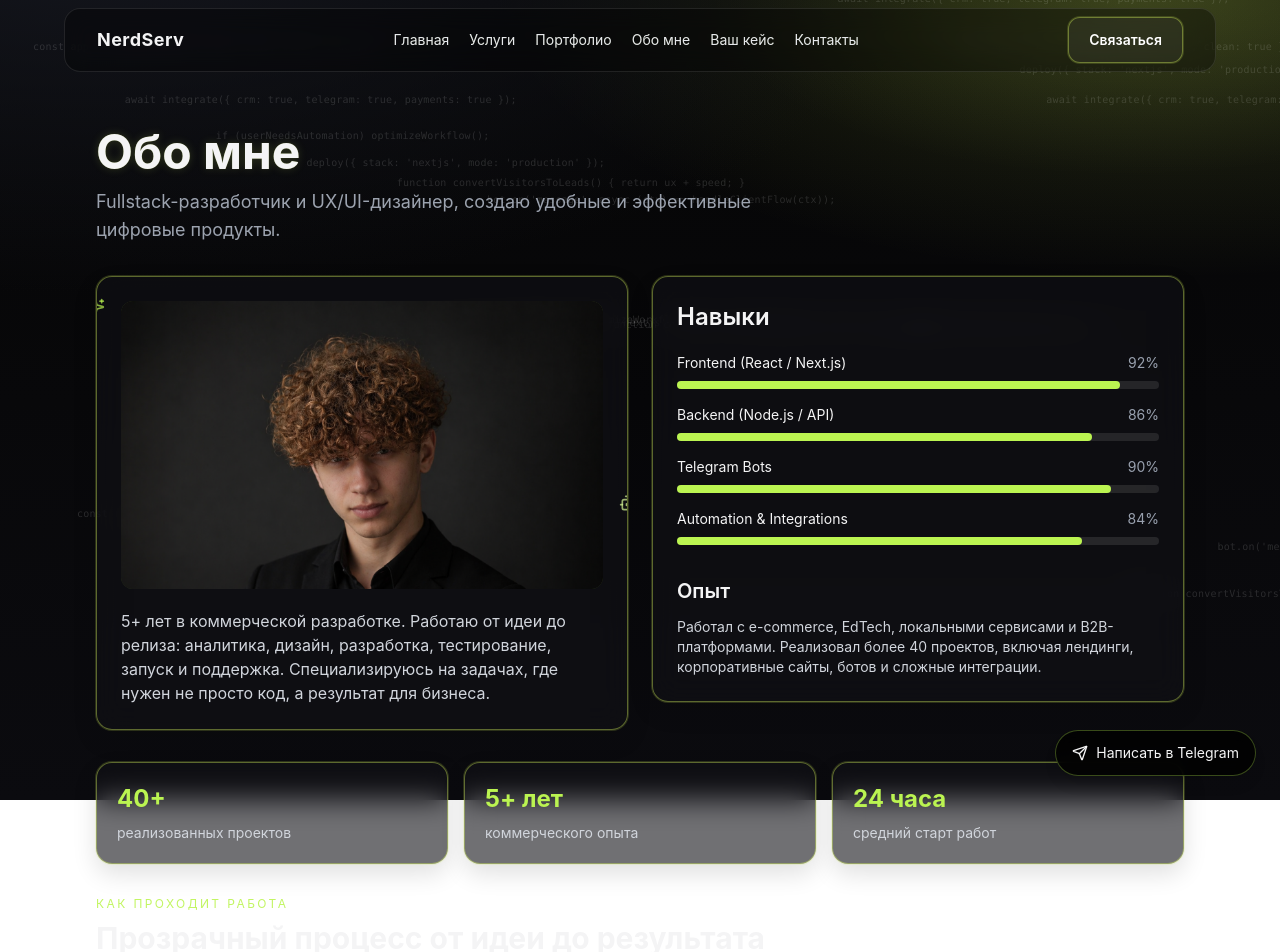
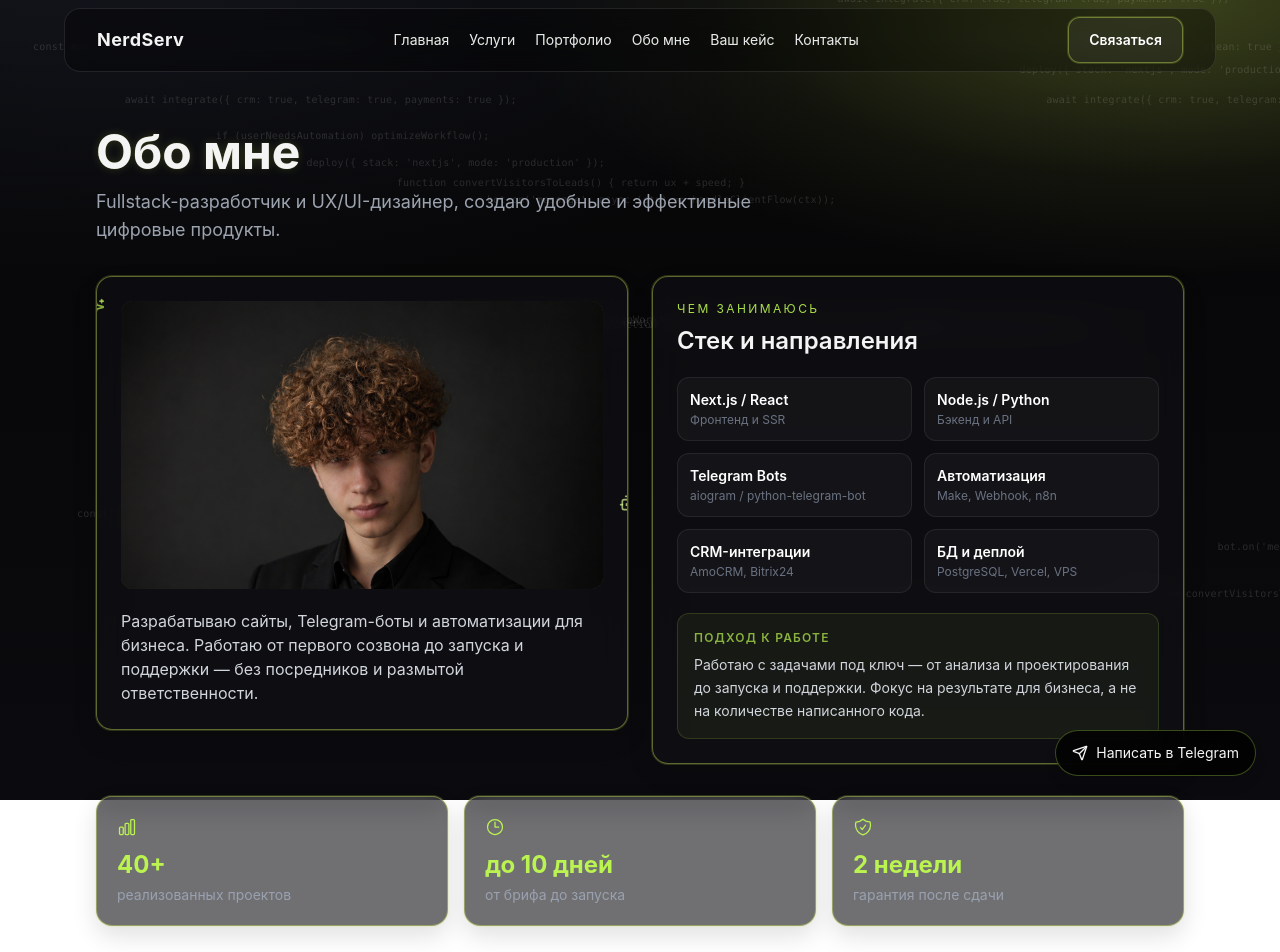
Before and after one commit to Pipata246/nerdServ, a Next.js app: page /about in a window 1280 px wide. Shown: the top 952 px of the page. Built offline with nearby package versions, Linux system fonts and the light colour scheme.

Commit message:
изменена вкладка обо мнеэ

```diff
--- a/src/app/about/page.tsx
+++ b/src/app/about/page.tsx
@@ -2,7 +2,6 @@ import { Metadata } from "next";
 import Link from "next/link";
 import Image from "next/image";
 import { Reveal } from "@/components/animated/reveal";
-import { SkillsBars } from "@/components/sections/skills-bars";
 import { SVGSprinkles } from "@/components/ui/svg-sprinkles";
 
 export const metadata: Metadata = {
@@ -36,36 +35,55 @@ export default function AboutPage() {
                 />
               </div>
               <p className="text-gray-300">
-                5+ лет в коммерческой разработке. Работаю от идеи до релиза: аналитика, дизайн, разработка, тестирование,
-                запуск и поддержка. Специализируюсь на задачах, где нужен не просто код, а результат для бизнеса.
+                Разрабатываю сайты, Telegram-боты и автоматизации для бизнеса. Работаю от первого созвона до запуска и поддержки — без посредников и размытой ответственности.
               </p>
             </div>
           </Reveal>
 
           <Reveal delay={0.1}>
             <div className="glass rounded-2xl p-6">
-              <h2 className="text-2xl font-semibold">Навыки</h2>
-              <SkillsBars />
+              <p className="text-xs uppercase tracking-[0.2em] text-lime-300/90">Чем занимаюсь</p>
+              <h2 className="mt-2 text-2xl font-semibold">Стек и направления</h2>
 
-              <h3 className="mt-8 text-xl font-semibold">Опыт</h3>
-              <p className="mt-3 text-sm text-gray-300">
-                Работал с e-commerce, EdTech, локальными сервисами и B2B-платформами. Реализовал более 40 проектов,
-                включая лендинги, корпоративные сайты, ботов и сложные интеграции.
-              </p>
+              <div className="mt-5 grid grid-cols-2 gap-3">
+                {[
+                  { icon: "⬡", label: "Next.js / React", sub: "Фронтенд и SSR" },
+                  { icon: "⬡", label: "Node.js / Python", sub: "Бэкенд и API" },
+                  { icon: "⬡", label: "Telegram Bots", sub: "aiogram / python-telegram-bot" },
+                  { icon: "⬡", label: "Автоматизация", sub: "Make, Webhook, n8n" },
+                  { icon: "⬡", label: "CRM-интеграции", sub: "AmoCRM, Bitrix24" },
+                  { icon: "⬡", label: "БД и деплой", sub: "PostgreSQL, Vercel, VPS" },
+                ].map((item) => (
+                  <div key={item.label} className="rounded-xl border border-white/8 bg-white/3 p-3">
+                    <p className="text-sm font-semibold text-white">{item.label}</p>
+                    <p className="mt-0.5 text-xs text-gray-500">{item.sub}</p>
+                  </div>
+                ))}
+              </div>
+
+              <div className="mt-5 rounded-xl border border-lime-300/15 bg-lime-300/5 p-4">
+                <p className="text-xs font-semibold uppercase tracking-widest text-lime-300/70">Подход к работе</p>
+                <p className="mt-2 text-sm leading-relaxed text-gray-300">
+                  Работаю с задачами под ключ — от анализа и проектирования до запуска и поддержки. Фокус на результате для бизнеса, а не на количестве написанного кода.
+                </p>
+              </div>
             </div>
           </Reveal>
         </div>
 
         <div className="mt-8 grid gap-4 sm:grid-cols-3">
           {[
-            { value: "40+", label: "реализованных проектов" },
-            { value: "5+ лет", label: "коммерческого опыта" },
-            { value: "24 часа", label: "средний старт работ" }
+            { value: "40+", label: "реализованных проектов", icon: "M3 13.125C3 12.504 3.504 12 4.125 12h2.25c.621 0 1.125.504 1.125 1.125v6.75C7.5 20.496 6.996 21 6.375 21h-2.25A1.125 1.125 0 0 1 3 19.875v-6.75ZM9.75 8.625c0-.621.504-1.125 1.125-1.125h2.25c.621 0 1.125.504 1.125 1.125v11.25c0 .621-.504 1.125-1.125 1.125h-2.25a1.125 1.125 0 0 1-1.125-1.125V8.625ZM16.5 4.125c0-.621.504-1.125 1.125-1.125h2.25C20.496 3 21 3.504 21 4.125v15.75c0 .621-.504 1.125-1.125 1.125h-2.25a1.125 1.125 0 0 1-1.125-1.125V4.125Z" },
+            { value: "до 10 дней", label: "от брифа до запуска", icon: "M12 6v6h4.5m4.5 0a9 9 0 1 1-18 0 9 9 0 0 1 18 0Z" },
+            { value: "2 недели", label: "гарантия после сдачи", icon: "M9 12.75 11.25 15 15 9.75m-3-7.036A11.959 11.959 0 0 1 3.598 6 11.99 11.99 0 0 0 3 9.749c0 5.592 3.824 10.29 9 11.623 5.176-1.332 9-6.03 9-11.622 0-1.31-.21-2.571-.598-3.751h-.152c-3.196 0-6.1-1.248-8.25-3.285Z" },
           ].map((item, i) => (
             <Reveal key={item.label} delay={i * 0.08}>
               <div className="glass rounded-2xl p-5">
-                <p className="text-2xl font-bold text-lime-300">{item.value}</p>
-                <p className="mt-2 text-sm text-gray-300">{item.label}</p>
+                <svg viewBox="0 0 24 24" fill="none" stroke="currentColor" strokeWidth="1.5" className="h-5 w-5 text-lime-300">
+                  <path strokeLinecap="round" strokeLinejoin="round" d={item.icon} />
+                </svg>
+                <p className="mt-3 text-2xl font-bold text-lime-300">{item.value}</p>
+                <p className="mt-1 text-sm text-gray-400">{item.label}</p>
               </div>
             </Reveal>
           ))}
```
